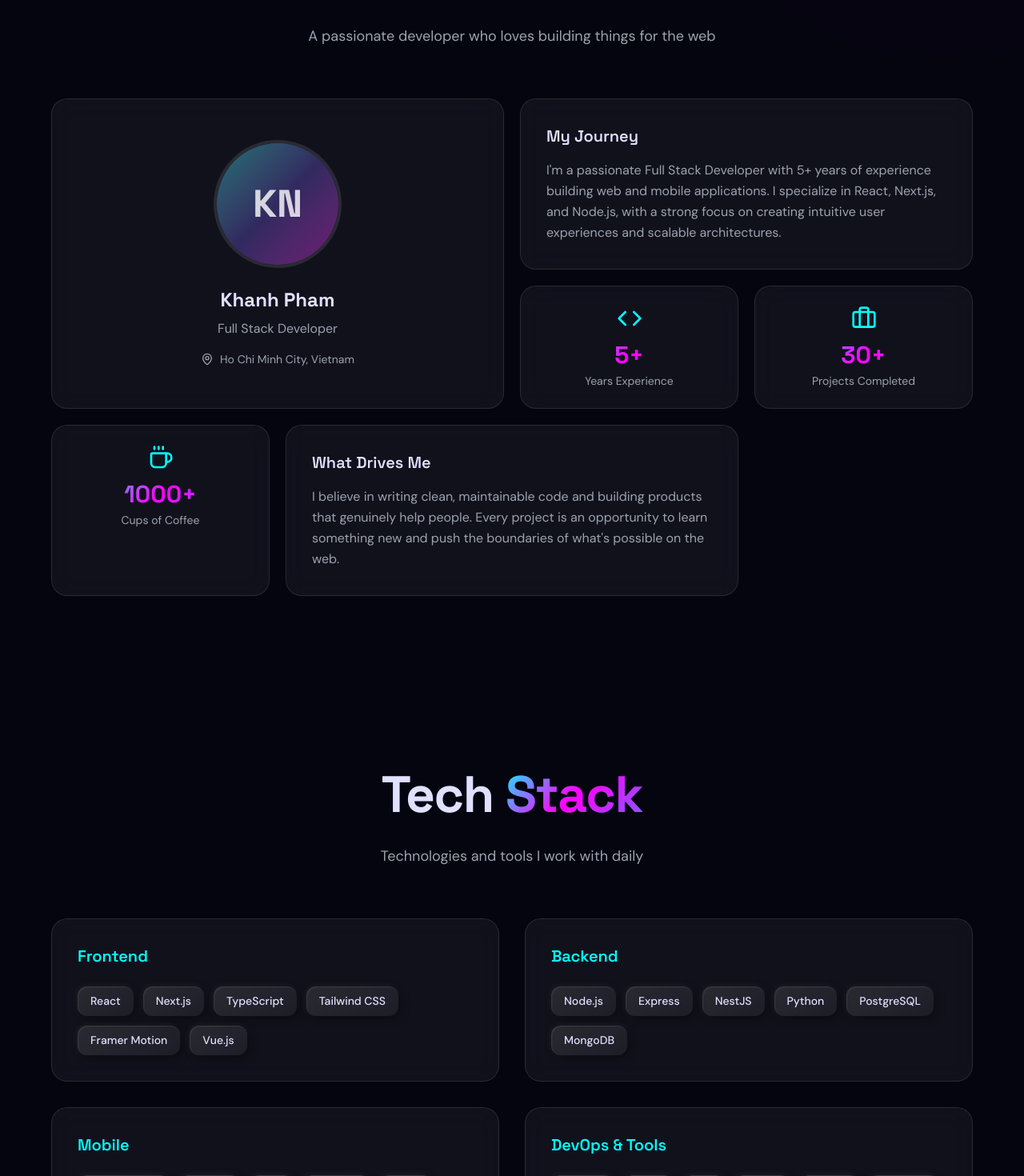
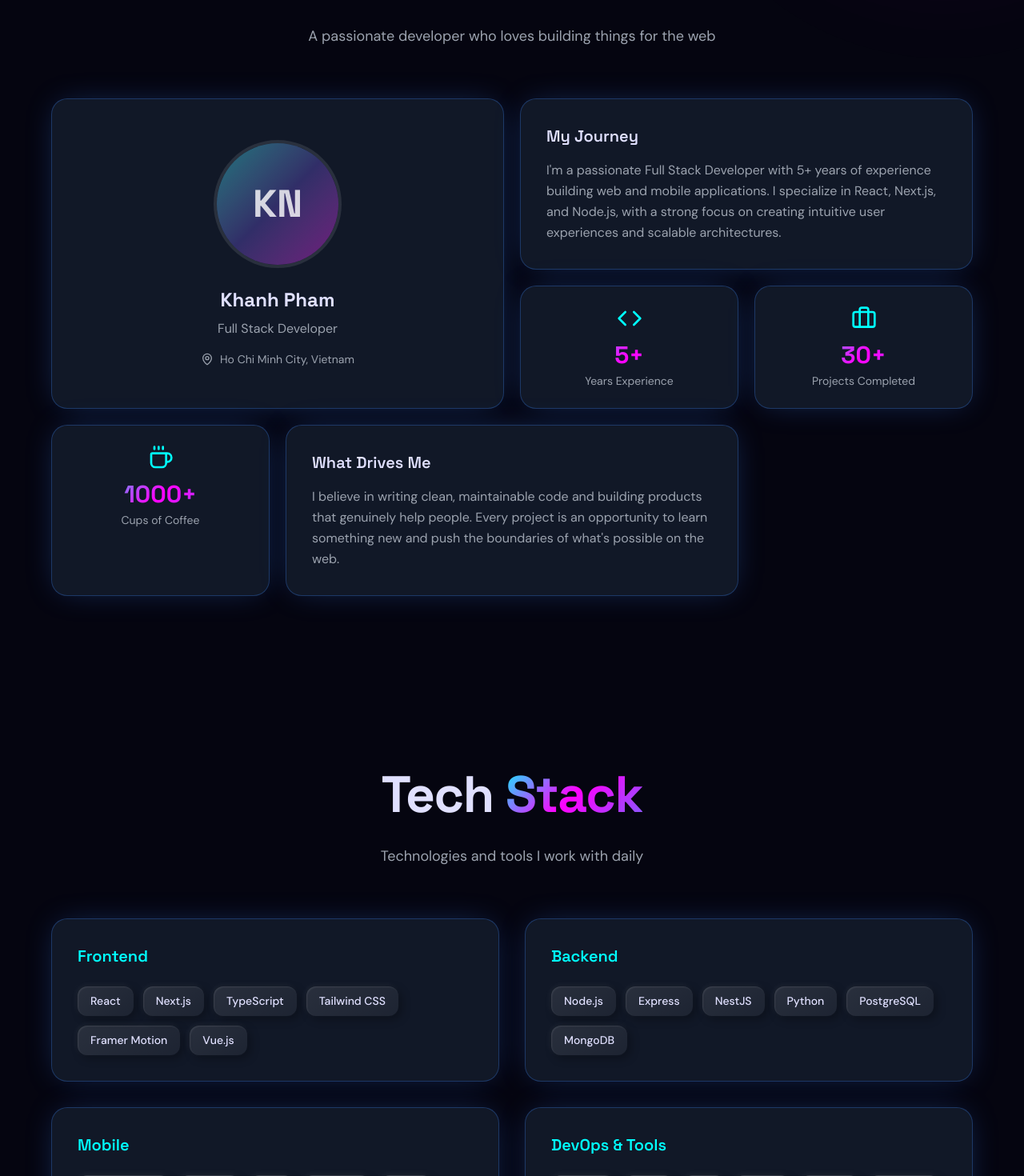
Before and after one commit to DiiKhanh/portfolio-blog-dk, a Next.js app: page / in a window 1280 px wide. Shown: the part 980-2450 px from the top of the page at 80% size. Built offline with nearby package versions, Linux system fonts and the light colour scheme.

Commit message:
fix: adjust background card

```diff
--- a/src/app/globals.css
+++ b/src/app/globals.css
@@ -26,6 +26,14 @@
   --glass-bg: rgba(255, 255, 255, 0.05);
   --glass-border: rgba(255, 255, 255, 0.1);
 
+  /* Pro Card (Solid Dark Style) */
+  --pro-card-bg: #111827;
+  --pro-card-bg-hover: #1e293b;
+  --pro-card-border: rgba(59, 130, 246, 0.3);
+  --pro-card-border-hover: rgba(59, 130, 246, 0.6);
+  --pro-card-glow: 0 0 40px -12px rgba(59, 130, 246, 0.4);
+  --pro-card-glow-hover: 0 0 60px -8px rgba(59, 130, 246, 0.6);
+
   /* Grid Pattern */
   --grid-color: rgba(255, 255, 255, 0.03);
 }
@@ -47,6 +55,14 @@
 
   --glass-bg: rgba(255, 255, 255, 0.7);
   --glass-border: rgba(0, 0, 0, 0.1);
+
+  /* Pro Card (Light Mode) */
+  --pro-card-bg: #FFFFFF;
+  --pro-card-bg-hover: #F8FAFC;
+  --pro-card-border: rgba(99, 102, 241, 0.3);
+  --pro-card-border-hover: rgba(99, 102, 241, 0.5);
+  --pro-card-glow: 0 4px 24px -8px rgba(99, 102, 241, 0.15);
+  --pro-card-glow-hover: 0 8px 32px -8px rgba(99, 102, 241, 0.25);
 
   --grid-color: rgba(0, 0, 0, 0.03);
 }
@@ -191,6 +207,79 @@ body {
 
 .light .glass-card:hover {
   box-shadow: 0 20px 40px -12px rgba(0, 0, 0, 0.15);
+}
+
+/* ============================================
+   PRO CARD (Modern Dark Solid Style)
+   ============================================ */
+
+.pro-card {
+  background: var(--pro-card-bg);
+  border: 1px solid var(--pro-card-border);
+  border-radius: 20px;
+  box-shadow: var(--pro-card-glow);
+  transition: all 0.3s cubic-bezier(0.4, 0, 0.2, 1);
+  cursor: pointer;
+}
+
+.pro-card:hover {
+  background: var(--pro-card-bg-hover);
+  border-color: var(--pro-card-border-hover);
+  transform: translateY(-4px) scale(1.01);
+  box-shadow: var(--pro-card-glow-hover);
+}
+
+/* Pro Card with gradient border effect */
+.pro-card-gradient {
+  position: relative;
+  background: var(--pro-card-bg);
+  border-radius: 20px;
+  padding: 1px;
+  box-shadow: var(--pro-card-glow);
+  transition: all 0.3s cubic-bezier(0.4, 0, 0.2, 1);
+  cursor: pointer;
+}
+
+.pro-card-gradient::before {
+  content: '';
+  position: absolute;
+  inset: 0;
+  border-radius: 20px;
+  padding: 1px;
+  background: linear-gradient(135deg,
+      rgba(59, 130, 246, 0.4) 0%,
+      rgba(139, 92, 246, 0.3) 50%,
+      rgba(59, 130, 246, 0.2) 100%);
+  -webkit-mask:
+    linear-gradient(#fff 0 0) content-box,
+    linear-gradient(#fff 0 0);
+  -webkit-mask-composite: xor;
+  mask-composite: exclude;
+  pointer-events: none;
+  transition: all 0.3s ease;
+}
+
+.pro-card-gradient:hover {
+  transform: translateY(-4px) scale(1.01);
+  box-shadow: var(--pro-card-glow-hover);
+}
+
+.pro-card-gradient:hover::before {
+  background: linear-gradient(135deg,
+      rgba(59, 130, 246, 0.6) 0%,
+      rgba(139, 92, 246, 0.5) 50%,
+      rgba(59, 130, 246, 0.4) 100%);
+}
+
+.pro-card-inner {
+  background: var(--pro-card-bg);
+  border-radius: 19px;
+  height: 100%;
+  transition: background 0.3s ease;
+}
+
+.pro-card-gradient:hover .pro-card-inner {
+  background: var(--pro-card-bg-hover);
 }
 
 /* ============================================
--- a/src/components/sections/about.tsx
+++ b/src/components/sections/about.tsx
@@ -1,7 +1,7 @@
 "use client";
 
 import { AnimatedSection } from "@/components/ui/animated-section";
-import { GlassCard } from "@/components/ui/glass-card";
+import { ProCard } from "@/components/ui/pro-card";
 import { Code, Briefcase, Coffee, MapPin } from "lucide-react";
 
 
@@ -28,7 +28,7 @@ export function About() {
                 {/* Bento Grid Layout */}
                 <div className="bento-grid">
                     {/* Profile Card - Large */}
-                    <GlassCard className="bento-item span-2 row-span-2 flex flex-col items-center justify-center text-center p-8">
+                    <ProCard className="bento-item span-2 row-span-2 flex flex-col items-center justify-center text-center p-8">
                         <div className="relative w-40 h-40 mb-6 rounded-full overflow-hidden border-4 border-glass-border">
                             {/* Gradient Avatar Placeholder */}
                             <div className="absolute inset-0 bg-gradient-to-br from-primary/40 via-accent/30 to-secondary/40" />
@@ -46,10 +46,10 @@ export function About() {
                             <MapPin className="w-4 h-4" />
                             <span>Ho Chi Minh City, Vietnam</span>
                         </div>
-                    </GlassCard>
+                    </ProCard>
 
                     {/* Bio Card */}
-                    <GlassCard className="bento-item span-2 p-8">
+                    <ProCard className="bento-item span-2 p-8">
                         <h3 className="font-heading text-xl font-semibold mb-4">
                             My Journey
                         </h3>
@@ -59,21 +59,21 @@ export function About() {
                             and Node.js, with a strong focus on creating intuitive user experiences
                             and scalable architectures.
                         </p>
-                    </GlassCard>
+                    </ProCard>
 
                     {/* Stats Cards */}
                     {stats.map((stat, index) => (
-                        <GlassCard key={index} className="bento-item p-6 text-center">
+                        <ProCard key={index} className="bento-item p-6 text-center">
                             <stat.icon className="w-8 h-8 mx-auto mb-3 text-primary" />
                             <div className="font-heading text-3xl font-bold mb-1 gradient-text">
                                 {stat.value}
                             </div>
                             <div className="text-sm text-foreground-muted">{stat.label}</div>
-                        </GlassCard>
+                        </ProCard>
                     ))}
 
                     {/* Philosophy Card */}
-                    <GlassCard className="bento-item span-2 p-8">
+                    <ProCard className="bento-item span-2 p-8">
                         <h3 className="font-heading text-xl font-semibold mb-4">
                             What Drives Me
                         </h3>
@@ -82,7 +82,7 @@ export function About() {
                             that genuinely help people. Every project is an opportunity to learn
                             something new and push the boundaries of what&apos;s possible on the web.
                         </p>
-                    </GlassCard>
+                    </ProCard>
                 </div>
             </div>
         </AnimatedSection>
--- a/src/components/sections/experience.tsx
+++ b/src/components/sections/experience.tsx
@@ -1,7 +1,7 @@
 "use client";
 
 import { AnimatedSection } from "@/components/ui/animated-section";
-import { GlassCard } from "@/components/ui/glass-card";
+import { ProCard } from "@/components/ui/pro-card";
 import { motion } from "framer-motion";
 import { Building2, Calendar } from "lucide-react";
 
@@ -65,7 +65,7 @@ export function Experience() {
 
                                 {/* Content */}
                                 <div className={`flex-1 pl-8 md:pl-0 ${index % 2 === 0 ? "md:pr-12 md:text-right" : "md:pl-12"}`}>
-                                    <GlassCard className="p-6">
+                                    <ProCard className="p-6">
                                         {/* Header */}
                                         <div className={`flex items-start gap-4 mb-4 ${index % 2 === 0 ? "md:flex-row-reverse" : ""}`}>
                                             <div className="w-12 h-12 rounded-xl bg-primary/10 flex items-center justify-center flex-shrink-0">
@@ -99,7 +99,7 @@ export function Experience() {
                                                 </span>
                                             ))}
                                         </div>
-                                    </GlassCard>
+                                    </ProCard>
                                 </div>
 
                                 {/* Spacer for alternating layout */}
--- a/src/components/sections/projects.tsx
+++ b/src/components/sections/projects.tsx
@@ -1,7 +1,7 @@
 "use client";
 
 import { AnimatedSection, staggerContainer, staggerItem } from "@/components/ui/animated-section";
-import { GlassCard } from "@/components/ui/glass-card";
+import { ProCard } from "@/components/ui/pro-card";
 import { ClayBadge } from "@/components/ui/clay-badge";
 import { ExternalLink, Github } from "lucide-react";
 import { motion } from "framer-motion";
@@ -82,7 +82,7 @@ export function Projects() {
                             variants={staggerItem}
                             className={`bento-item ${project.span}`}
                         >
-                            <GlassCard className="h-full flex flex-col p-0 overflow-hidden cursor-pointer group">
+                            <ProCard className="h-full flex flex-col p-0 overflow-hidden group">
                                 {/* Project Image */}
                                 <div className="relative h-48 overflow-hidden">
                                     <div className="absolute inset-0 bg-gradient-to-br from-primary/20 to-secondary/20" />
@@ -142,7 +142,7 @@ export function Projects() {
                                         )}
                                     </div>
                                 </div>
-                            </GlassCard>
+                            </ProCard>
                         </motion.div>
                     ))}
                 </motion.div>
--- a/src/components/sections/skills.tsx
+++ b/src/components/sections/skills.tsx
@@ -2,6 +2,7 @@
 
 import { AnimatedSection, staggerContainer, staggerItem } from "@/components/ui/animated-section";
 import { ClayBadge } from "@/components/ui/clay-badge";
+import { ProCard } from "@/components/ui/pro-card";
 import { motion } from "framer-motion";
 
 const skillCategories = [
@@ -46,7 +47,7 @@ export function Skills() {
                             whileInView="visible"
                             viewport={{ once: true, margin: "-50px" }}
                             variants={staggerContainer}
-                            className="glass-card p-6 md:p-8"
+                            className="pro-card p-6 md:p-8"
                         >
                             <h3 className="font-heading text-xl font-semibold mb-6 text-primary">
                                 {category.title}
--- /dev/null
+++ b/src/components/ui/pro-card.tsx
@@ -0,0 +1,45 @@
+"use client";
+
+import { motion, type HTMLMotionProps } from "framer-motion";
+import { forwardRef } from "react";
+
+interface ProCardProps extends HTMLMotionProps<"div"> {
+    children: React.ReactNode;
+    className?: string;
+    hover?: boolean;
+    gradient?: boolean;
+}
+
+export const ProCard = forwardRef<HTMLDivElement, ProCardProps>(
+    ({ children, className = "", hover = true, gradient = false, ...props }, ref) => {
+        if (gradient) {
+            return (
+                <motion.div
+                    ref={ref}
+                    className={`pro-card-gradient ${className}`}
+                    whileHover={hover ? { y: -4, scale: 1.01 } : undefined}
+                    transition={{ duration: 0.3, ease: [0.4, 0, 0.2, 1] }}
+                    {...props}
+                >
+                    <div className="pro-card-inner p-6">
+                        {children}
+                    </div>
+                </motion.div>
+            );
+        }
+
+        return (
+            <motion.div
+                ref={ref}
+                className={`pro-card p-6 ${className}`}
+                whileHover={hover ? { y: -4, scale: 1.01 } : undefined}
+                transition={{ duration: 0.3, ease: [0.4, 0, 0.2, 1] }}
+                {...props}
+            >
+                {children}
+            </motion.div>
+        );
+    }
+);
+
+ProCard.displayName = "ProCard";
```
Also changed, not shown: src/components/sections/contact.tsx (+5 -5 lines).
